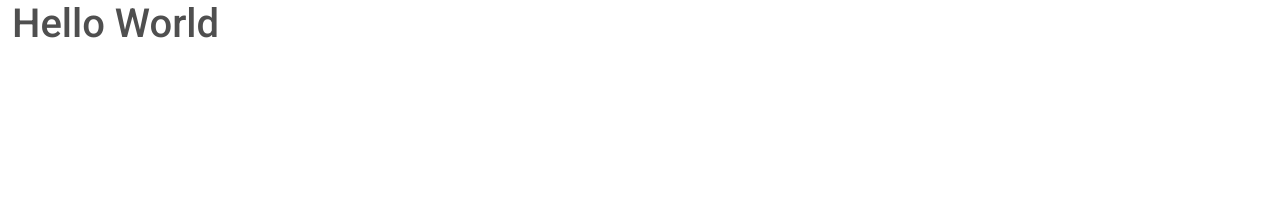
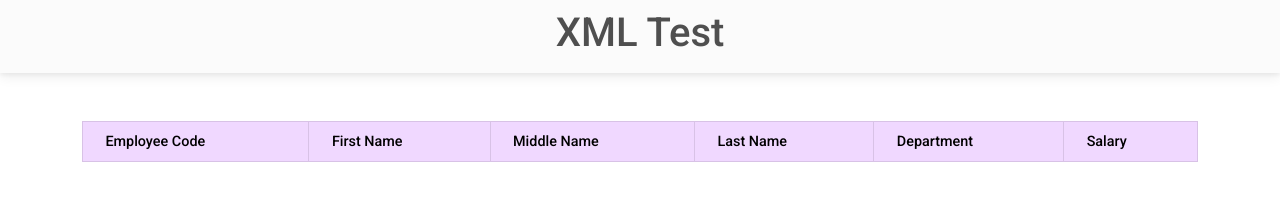
Before and after one commit to wrench1815/Books-XML, a plain HTML site: page index.html in a window 1280 px wide. Drawn offline with nearby package versions, Linux system fonts and the light colour scheme.

```diff
--- a/index.html
+++ b/index.html
@@ -34,13 +34,37 @@
     />
   </head>
   <body>
-    <div class="container-fluid">
-      <h1>Hello World</h1>
+    <!-- Navbar -->
+    <nav class="navbar navbar-expand-lg navbar-light bg-light">
+      <!-- Container wrapper -->
+      <div class="container-fluid justify-content-center">
+        <!-- Navbar Text -->
+        <div class="h1">XML Test</div>
+      </div>
+      <!-- Container wrapper -->
+    </nav>
+    <!-- Navbar -->
+
+    <div class="container mt-5 table-responsive text-nowrap">
+      <table id="employees" class="table table-sm table-hover table-bordered border-secondary">
+        <thead class="table-secondary">
+          <tr>
+            <th>Employee Code</th>
+            <th>First Name</th>
+            <th>Middle Name</th>
+            <th>Last Name</th>
+            <th>Department</th>
+            <th>Salary</th>
+          </tr>
+        </thead>
+        <tbody></tbody>
+      </table>
     </div>
     <!-- MDB -->
     <script
       type="text/javascript"
       src="https://cdnjs.cloudflare.com/ajax/libs/mdb-ui-kit/3.5.0/mdb.min.js"
     ></script>
+    <script src="index.js"></script>
   </body>
 </html>
```
Also changed, not shown: 1 other file.
